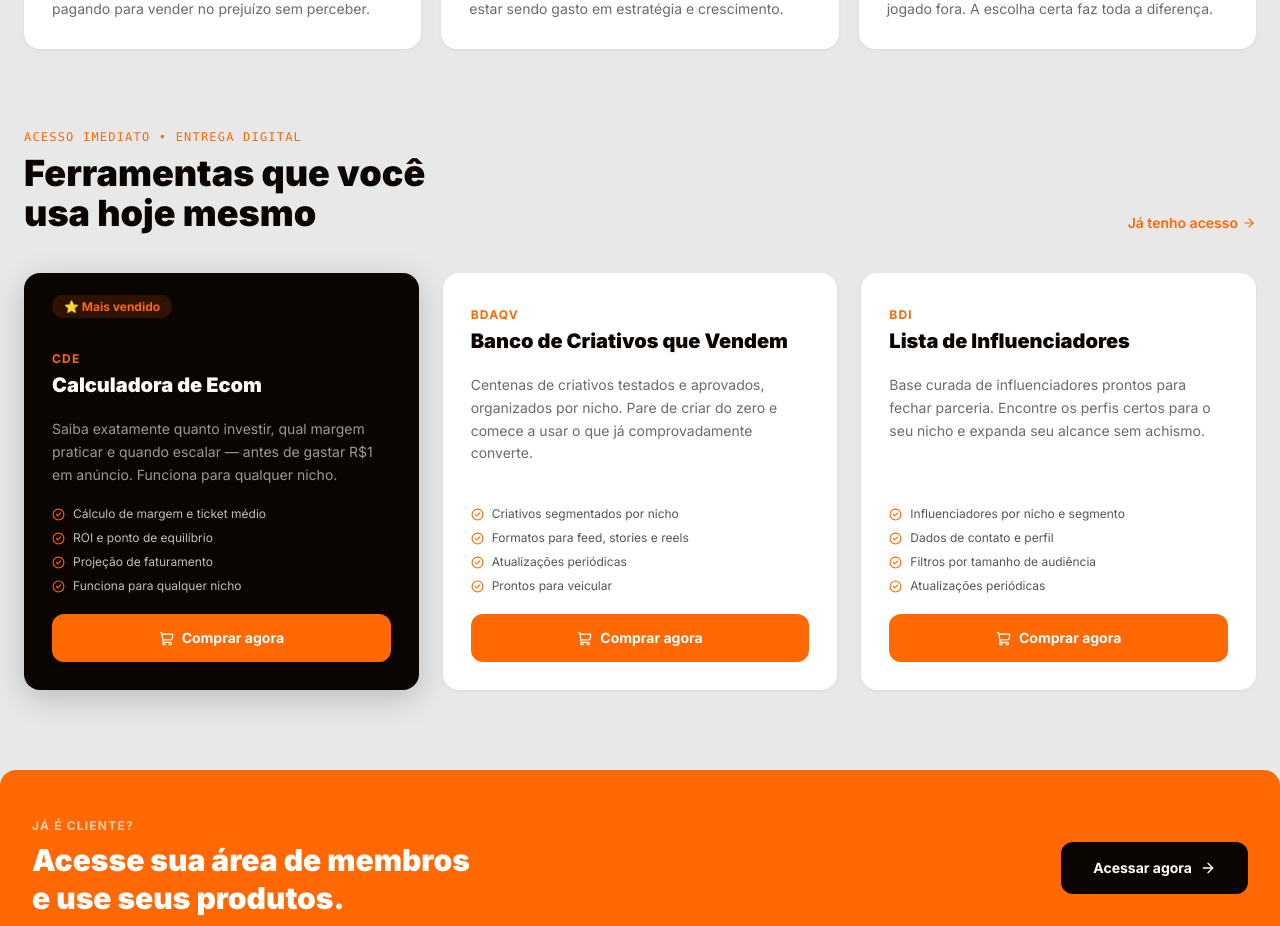
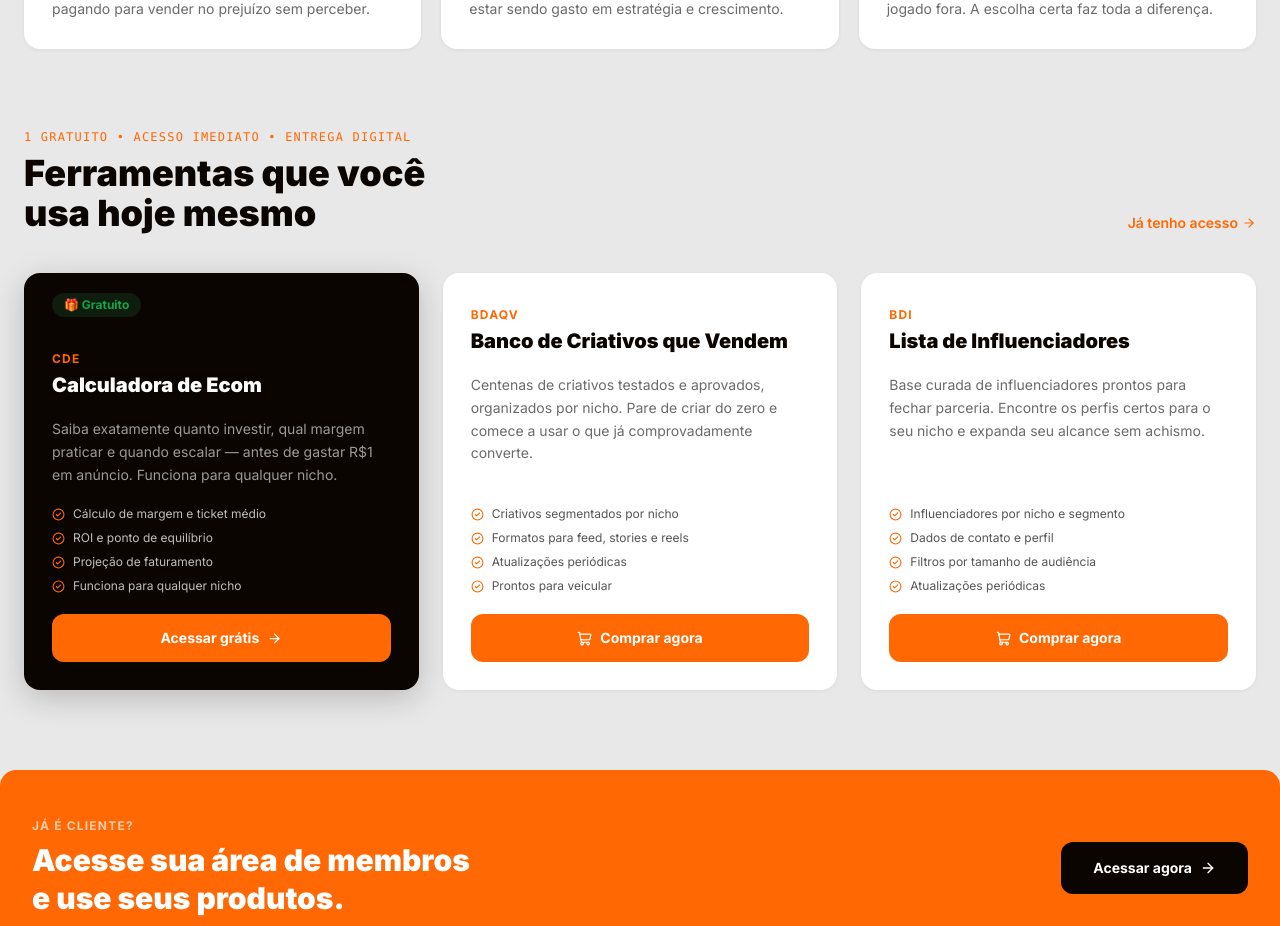
Before and after one commit to Opm1530/pequiproducts, a Next.js app: page / in a window 1280 px wide. Shown: the part 1200-2126 px from the top of the page. Built offline with nearby package versions, Linux system fonts and the light colour scheme; no server answers.

Commit message:
feat: mark CDE as free product with dedicated CTA
Co-Authored-By: Claude Sonnet 4.6 <noreply@anthropic.com>

```diff
--- a/app/page.tsx
+++ b/app/page.tsx
@@ -155,7 +155,7 @@ export default function HomePage() {
         <div className="flex flex-col md:flex-row md:items-end justify-between gap-4 mb-10">
           <div>
             <span className="font-mono text-xs tracking-widest block mb-2" style={{ color: '#FF6803' }}>
-              ACESSO IMEDIATO • ENTREGA DIGITAL
+              1 GRATUITO • ACESSO IMEDIATO • ENTREGA DIGITAL
             </span>
             <h2 className="font-black text-3xl md:text-4xl" style={{ color: '#0B0501' }}>
               Ferramentas que você<br className="hidden md:block" /> usa hoje mesmo
@@ -177,12 +177,9 @@ export default function HomePage() {
               }}
             >
               {i === 0 && (
-                <div className="px-7 pt-5">
-                  <span
-                    className="text-xs font-bold px-3 py-1 rounded-full"
-                    style={{ backgroundColor: '#FF680325', color: '#FF6803' }}
-                  >
-                    ⭐ Mais vendido
+                <div className="px-7 pt-5 flex gap-2 flex-wrap">
+                  <span className="text-xs font-bold px-3 py-1 rounded-full" style={{ backgroundColor: '#22c55e20', color: '#16a34a' }}>
+                    🎁 Gratuito
                   </span>
                 </div>
               )}
@@ -214,6 +211,16 @@ export default function HomePage() {
                   </ul>
                 )}
 
+                {product.free ? (
+                  <Link
+                    href="/login"
+                    className="flex items-center justify-center gap-2 w-full py-3.5 rounded-xl font-bold text-sm transition-all hover:opacity-90"
+                    style={{ backgroundColor: '#FF6803', color: '#fff' }}
+                  >
+                    Acessar grátis
+                    <ArrowRight size={15} />
+                  </Link>
+                ) : (
                   <a
                     href={product.kiwifyUrl ?? '#'}
                     target="_blank"
@@ -224,6 +231,7 @@ export default function HomePage() {
                     <ShoppingCart size={15} />
                     Comprar agora
                   </a>
+                )}
               </div>
             </div>
           ))}
--- a/lib/products.ts
+++ b/lib/products.ts
@@ -9,6 +9,7 @@ export type Product = {
   kiwifyUrl?: string
   whatsappMessage?: string
   features?: string[]
+  free?: boolean
   color: string
 }
 
@@ -21,6 +22,7 @@ export const PRODUCTS: Product[] = [
     type: 'direct',
     kiwifyUrl: process.env.NEXT_PUBLIC_KIWIFY_CDE_URL,
     features: ['Cálculo de margem e ticket médio', 'ROI e ponto de equilíbrio', 'Projeção de faturamento', 'Funciona para qualquer nicho'],
+    free: true,
     color: 'from-violet-500 to-purple-600',
   },
   {
```
Lines whose indentation alone changed are shown as unchanged.
